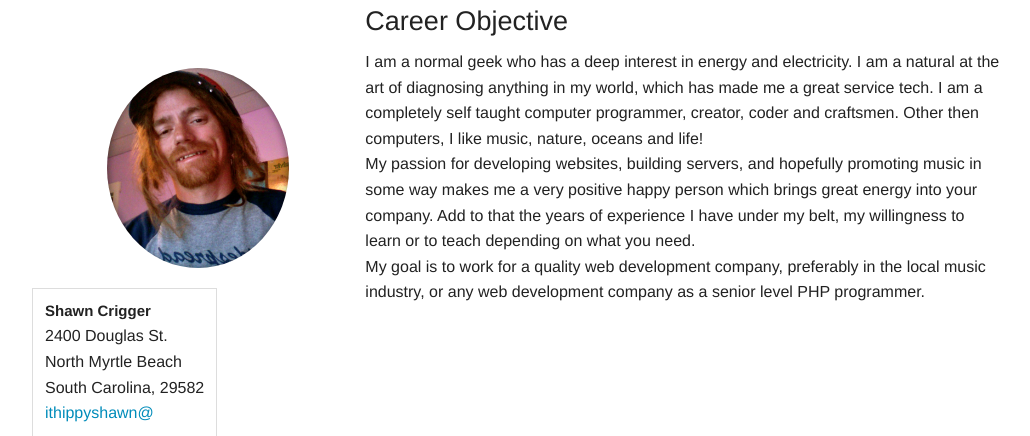
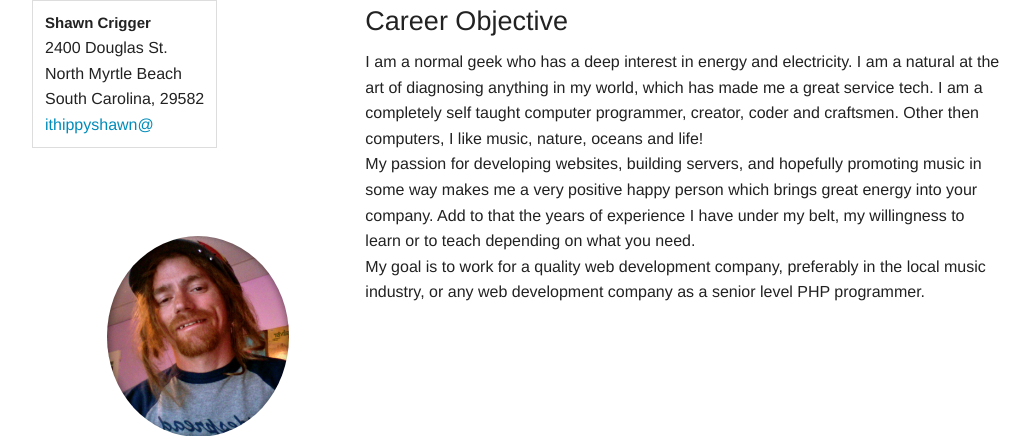
Before and after one commit to shawn-crigger/resume, a PHP site: page / in a window 1280 px wide. Shown: the part 45-481 px from the top of the page, without its empty margins (123-1153 px from the left). Run offline with PHP 8.4, Linux system fonts and the light colour scheme.

Commit message:
added vcrard

```diff
--- a/index.php
+++ b/index.php
@@ -34,12 +34,7 @@
 
     <div class="row clearfix">
       <div class="large-4 medium-4 columns">
-        <p>
-          <img src="/img/heroshot.jpg" class="hero-img" alt="Picture of Shawn Crigger" />
-        </p>
-
-
-        <ul class="vcard">
+        <ul class="vcard left">
           <li class="fn">Shawn Crigger</li>
           <li class="street-address">2400 Douglas St.</li>
           <li class="locality">North Myrtle Beach</li>
@@ -47,6 +42,9 @@
           <li class="email"><a href="#">ithippyshawn@</a></li>
         </ul>
 
+        <p>
+          <img src="/img/heroshot.jpg" class="hero-img" alt="Picture of Shawn Crigger" />
+        </p>
       </div>
 
 
```
